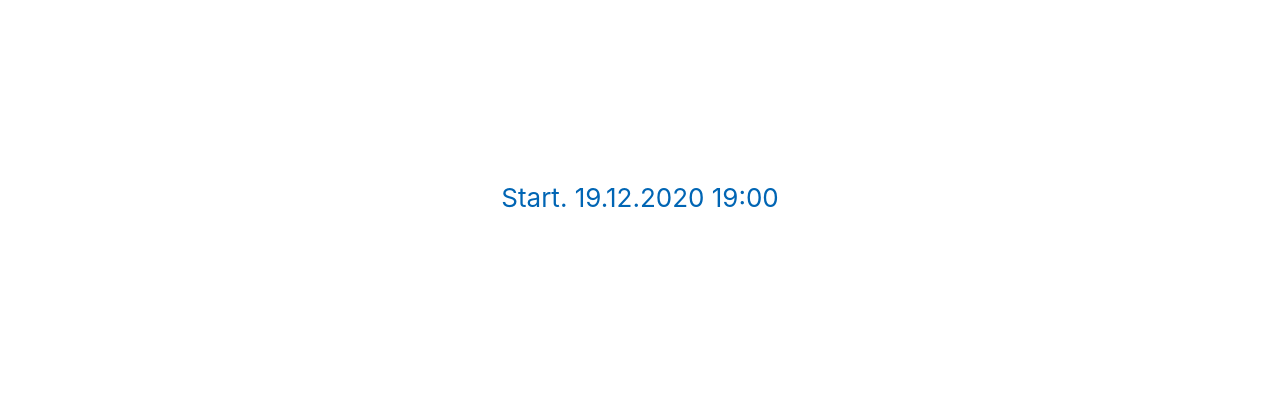
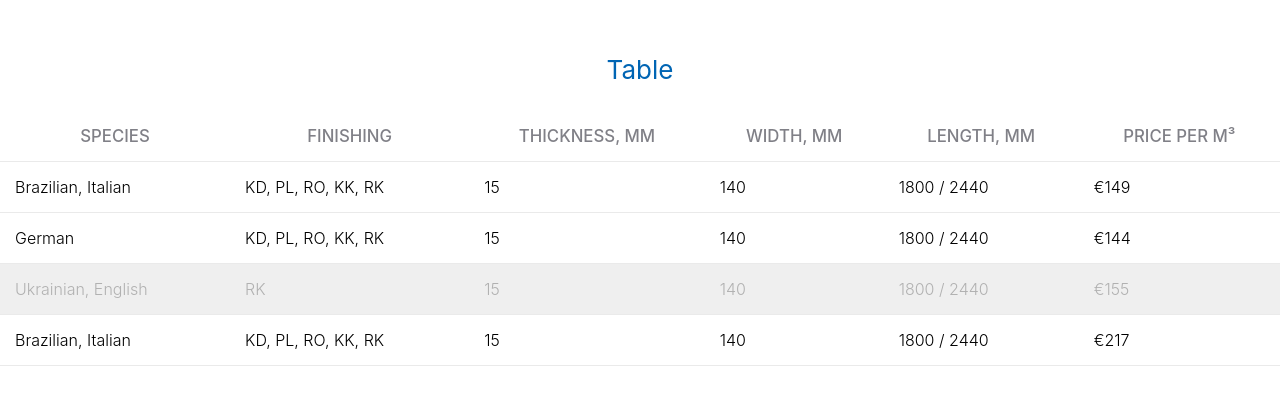
Before and after one commit to eek-ai/tbchallenge, a React (Create React App) app: page / in a window 1280 px wide. Shown: the part 203-608 px from the top of the page. Built offline with nearby package versions, Linux system fonts and the light colour scheme.

Commit message:
basic Table component

```diff
--- a/src/App.js
+++ b/src/App.js
@@ -1,13 +1,27 @@
 import './App.css';
+import Table from './Table';
 
 function App() {
+
+    let dataHeader = ['SPECIES','FINISHING','THICKNESS, MM','WIDTH, MM','LENGTH, MM','PRICE PER M'+String.fromCharCode(179)];
+    let data = [['Brazilian, Italian','KD, PL, RO, KK, RK','15','140','1800 / 2440','€149'],
+                ['German','KD, PL, RO, KK, RK','15','140','1800 / 2440','€144'],
+                ['Ukrainian, English','RK','15','140','1800 / 2440','€155'],
+                ['Brazilian, Italian','KD, PL, RO, KK, RK','15','140','1800 / 2440','€217']
+    ];
+
     return (
         <div className="App">
             <header className="App-header">
 
                 <p>
-          Start. 19.12.2020  19:00
+                    Table
                 </p>
+
+                <Table headers={dataHeader} data={data} />
+
+
+
             </header>
         </div>
     );
--- /dev/null
+++ b/src/Table.css
@@ -0,0 +1,57 @@
+.table {
+    display: table;
+    width: 100%;
+    border-collapse:collapse;
+}
+
+.row {
+    display: table-row;
+    width: 100%;
+    border-bottom: 1px solid #EAEAEA;
+}
+
+.row:hover {
+    background-color: #f5f5f5;
+}
+
+.cell {
+    display: table-cell;
+    padding: 15px;
+}
+.inactive{
+    pointer-events: none;
+    opacity: 0.3;
+    background: #CCC;
+}
+
+.left {
+    text-align: left;
+}
+.right {
+    text-align: right;
+}
+
+.header {
+    font-size: 1.05rem;
+    font-weight: 500;
+    color: #808087;
+}
+.regularRow{
+    font-size: 1rem;
+    font-weight: 350;
+    color: black;
+
+}
+
+.price{
+    color: #EC773C;
+}
+.multiple{
+    color: #5E91D0;
+    background-color: #ECF2FD ;
+}
+.multiple{
+    color: #5E91D0;
+    background-color: #ECF2FD ;
+
+}
--- /dev/null
+++ b/src/Table.js
@@ -0,0 +1,34 @@
+import React from 'react';
+import './Table.css';
+
+class Table extends React.Component {
+    constructor(props) {
+        super(props);
+        this.state = {};
+    }
+
+
+    render(){
+        return (
+            <div className="table">
+                <div className="row header">
+                    {this.props.headers&&this.props.headers.map((header)=>(
+                        <div className="cell">{header}</div>
+                    ))}
+                </div>
+                {this.props.data&&this.props.data.map((row,i)=>(
+                    <div className={"row regularRow" + ((i==2)?' inactive':'')}>
+                        {row.map((cellData)=> (
+                            <div className="cell left">{cellData}</div>
+                        ))}
+                    </div>
+                ))}
+
+            </div>
+        );
+
+    }
+
+}
+
+export default Table;
```
Also changed, not shown: src/App.css (indentation only), 2 other files (tests, documents, lock files or other folders). Lines whose indentation alone changed are shown as unchanged.
